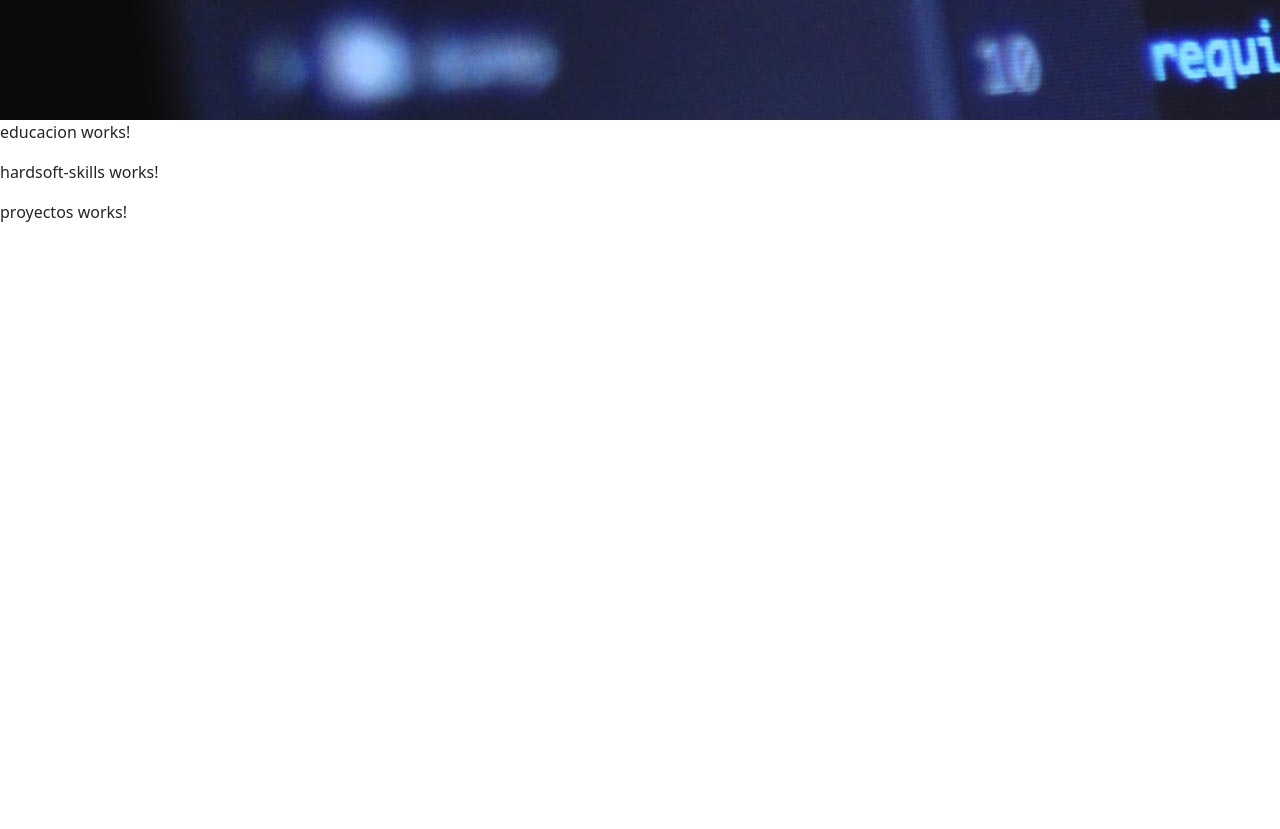
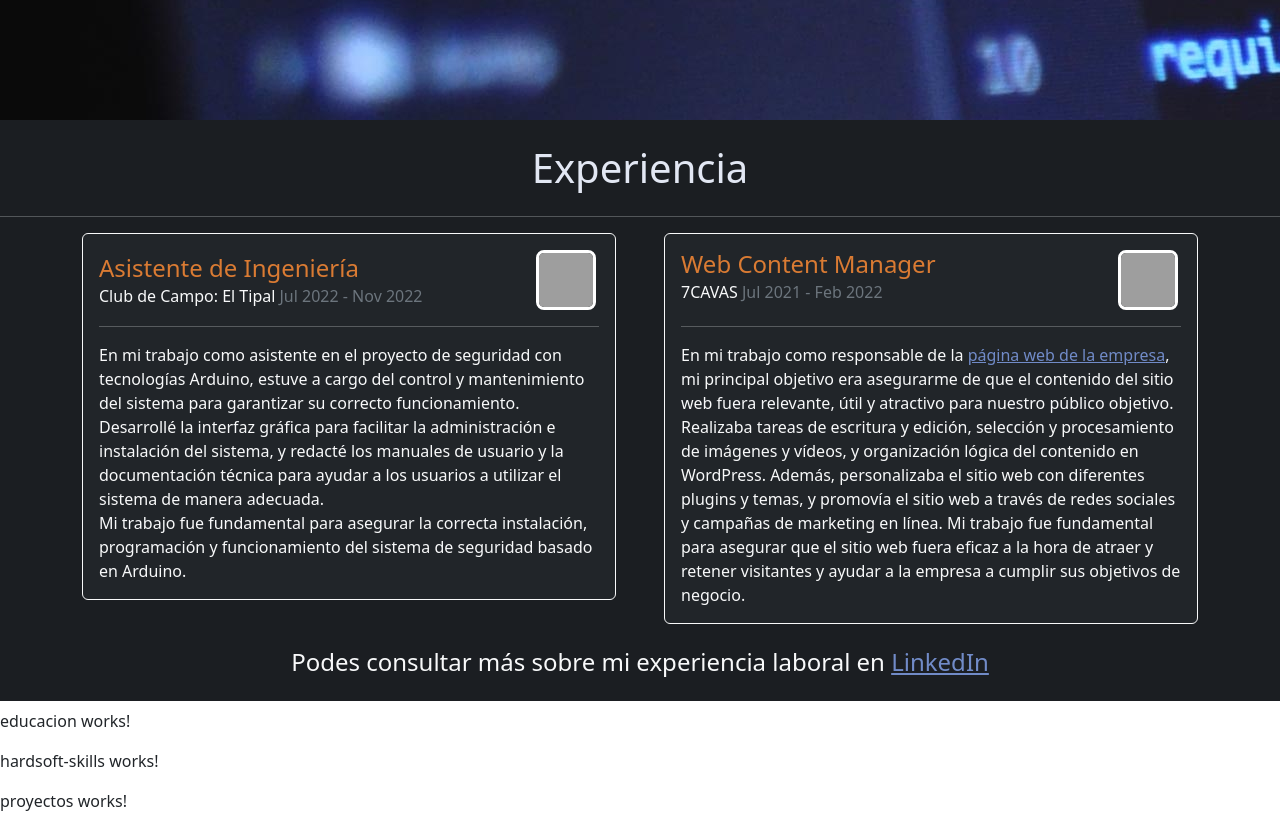
Before and after one commit to tsuramii/portfolio-frontEnd, an Angular app: page / in a window 1280 px wide. Shown: the part 680-1509 px from the top of the page. Before the commit the page ends 920 px from the top, so only its background shows below. Built offline with nearby package versions, Linux system fonts and the light colour scheme; grey boxes are pictures that could not be loaded.

Commit message:
adds jobs

```diff
--- a/src/app/components/experiencia/experiencia.component.css
+++ b/src/app/components/experiencia/experiencia.component.css
@@ -0,0 +1,24 @@
+.logo img {
+  border-radius: 0.5em;
+  border-style: solid;
+  border-color: white;
+  border-width: 3px;
+}
+.experiencia {
+  background-color: #1b1e22;
+}
+
+.card-title {
+  color: #da7b33;
+}
+
+.container {
+  height: fit-content;
+}
+
+a {
+  color: #718bc8;
+}
+.title {
+  color: #E2E7F3;
+}
--- a/src/app/components/experiencia/experiencia.component.html
+++ b/src/app/components/experiencia/experiencia.component.html
@@ -0,0 +1,70 @@
+<section class="experiencia text-light">
+    <header class="text-center">
+        <h1 class="title pt-4 pb-2">Experiencia</h1>
+        <hr>
+    </header>
+
+    <section class="container mx-auto">
+        <div class="row row-cols-1 row-cols-md-2 g-5 ">
+            <!-- card -->
+            <div class="col">
+                <div class="card bg-dark border-light">
+                    <div class="card-body">
+                        <div class="row">
+                            <div class="col-md-10 pe-0 my-auto">
+                                <h4 class="card-title">Asistente de Ingeniería</h4>
+                                <h6 class="card-subtitle ">Club de Campo: El Tipal <span
+                                        class="text-muted">Jul&nbsp;2022&nbsp;-&nbsp;Nov&nbsp;2022</span>
+                                </h6>
+                            </div>
+                            <div class="col-md-2 col-3  logo"><img src="../../../assets/tipal.jpg" alt="El Tipal Logo"
+                                    width="60" height="60">
+                            </div>
+                        </div>
+                        <hr>
+                        <p class="card-text">En mi trabajo como asistente en el proyecto de seguridad con tecnologías
+                            Arduino, estuve a cargo del control y mantenimiento del sistema para garantizar su correcto
+                            funcionamiento.<br>Desarrollé la interfaz gráfica para facilitar la administración e
+                            instalación del sistema, y redacté los manuales de usuario y la documentación técnica para
+                            ayudar a los usuarios a utilizar el sistema de manera adecuada.<br>Mi trabajo fue fundamental
+                            para asegurar la correcta instalación, programación y funcionamiento del sistema de
+                            seguridad basado en Arduino.
+                        </p>
+                    </div>
+                </div>
+            </div>
+            <!-- card -->
+            <div class="col">
+                <div class="card bg-dark border-light">
+                    <div class="card-body">
+                        <div class="row">
+                            <div class="col-md-10 pe-0">
+                                <h4 class="card-title">Web Content Manager</h4>
+                                <h6 class="card-subtitle ">7CAVAS<span class="text-muted">
+                                        Jul&nbsp;2021&nbsp;-&nbsp;Feb&nbsp;2022</span>
+                                </h6>
+                            </div>
+                            <div class="col-md-2 col-3  logo"><img src="../../../assets/7Cavas.png" alt="7CAVAS Logo"
+                                    width="60" height="60">
+                            </div>
+                        </div>
+                        <hr>
+                        <p class="card-text">En mi trabajo como responsable de la <a href="https://7cavas.com/">página web de la empresa</a>, mi principal
+                            objetivo era asegurarme de que el contenido del sitio web fuera relevante, útil y atractivo
+                            para nuestro público objetivo. Realizaba tareas de escritura y edición, selección y
+                            procesamiento de imágenes y vídeos, y organización lógica del contenido en WordPress.
+                            Además, personalizaba el sitio web con diferentes plugins y temas, y promovía el sitio web a
+                            través de redes sociales y campañas de
+                            marketing en línea. Mi trabajo fue fundamental para asegurar que el sitio web fuera eficaz a
+                            la hora de atraer y retener visitantes y ayudar a la empresa a cumplir sus objetivos de
+                            negocio.
+                        </p>
+                    </div>
+                </div>
+            </div>
+            <!-- card -->
+        </div>
+        <h4 class="p-4 text-center">Podes consultar más sobre mi experiencia laboral en <a href="https://www.linkedin.com/in/luca-di-marco-017a4b21a/">LinkedIn</a></h4>
+
+    </section>
+</section>
```
